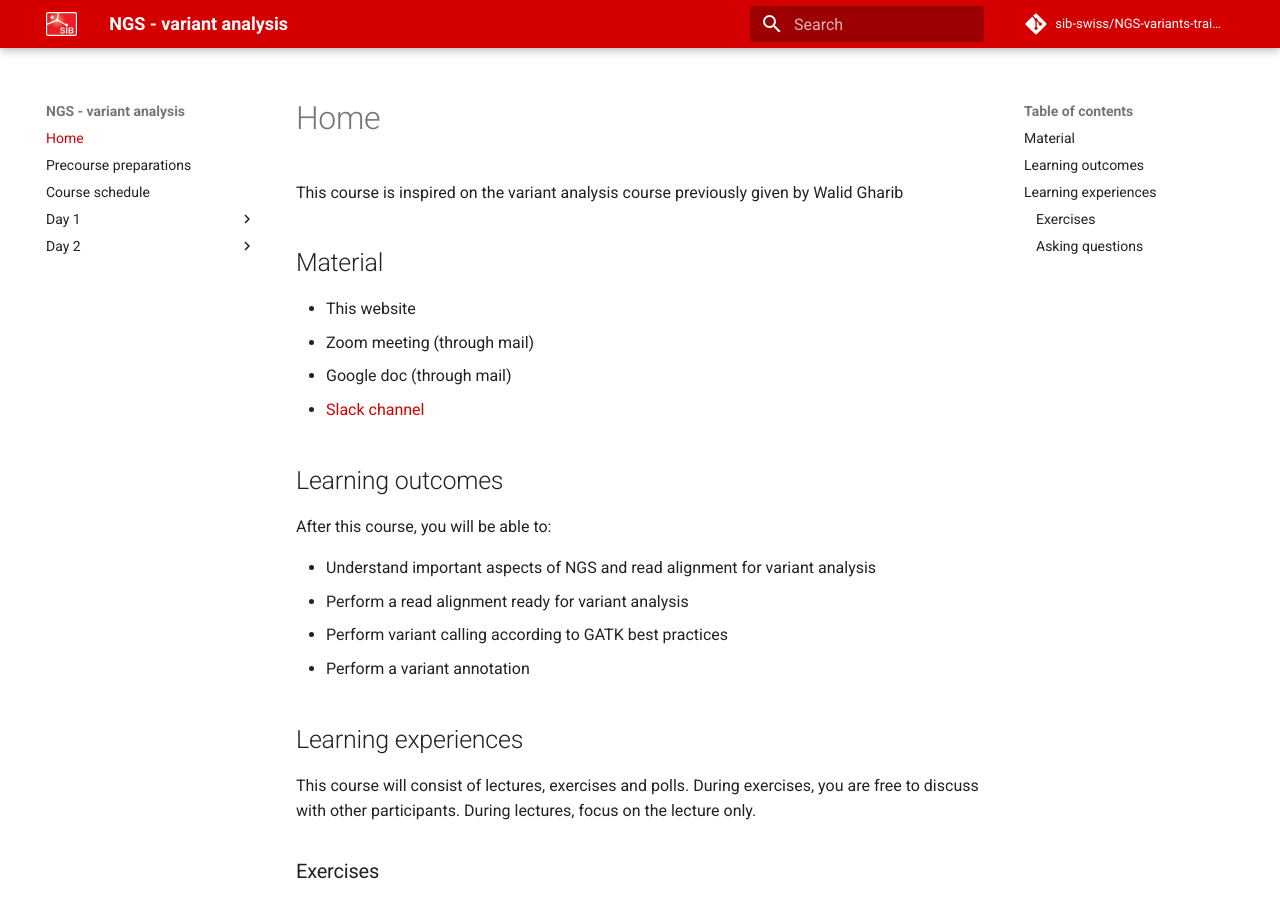
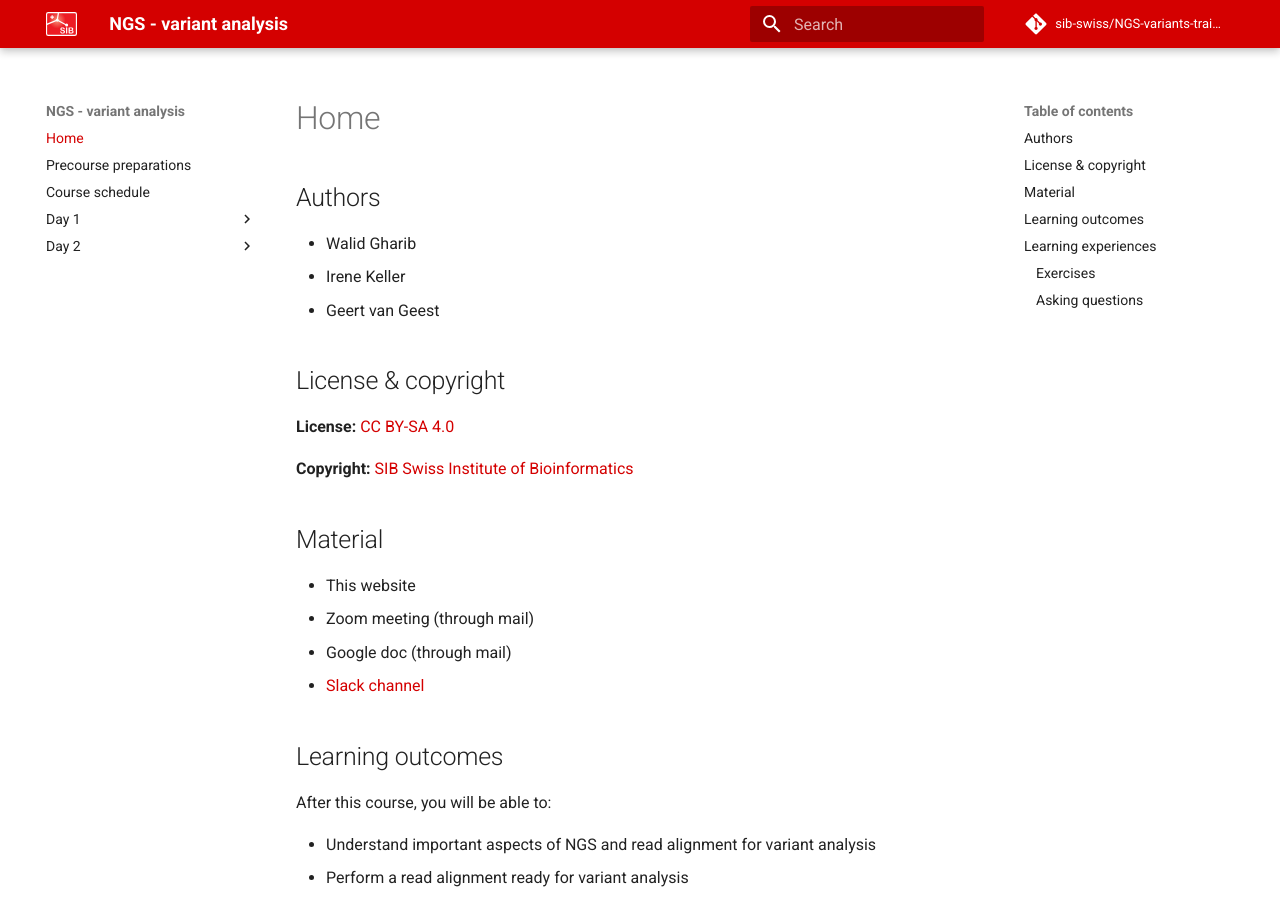
Before and after one commit to sib-swiss/NGS-variants-training, an MkDocs documentation site: the page built from docs/index.md, in a window 1280 px wide and 900 px high. Built offline with MkDocs 1.6.1 and Material for MkDocs 9.7.7, drawn with Linux system fonts in a browser that asks for light colours; comment, search, counter and statistics services are not loaded; the version menu is left out.

Commit message:
added authors copyright versioning

```diff
--- a/docs/index.md
+++ b/docs/index.md
@@ -1,5 +1,15 @@
+## Authors
 
-This course is inspired on the variant analysis course previously given by Walid Gharib
+- Walid Gharib
+- Irene Keller
+- Geert van Geest
+
+## License & copyright
+
+**License:** [CC BY-SA 4.0](https://raw.githubusercontent.com/sib-swiss/single-cell-training/master/LICENCE)
+
+**Copyright:** [SIB Swiss Institute of Bioinformatics](https://www.sib.swiss/)
+
 
 ## Material
 
--- a/mkdocs.yml
+++ b/mkdocs.yml
@@ -47,6 +47,10 @@
 extra_css:
   - stylesheets/extra.css
 
+extra:
+  version:
+    provider: mike
+
 # google_analytics:
 #   - G-SK9D4D2P4M
 #   - auto
```
